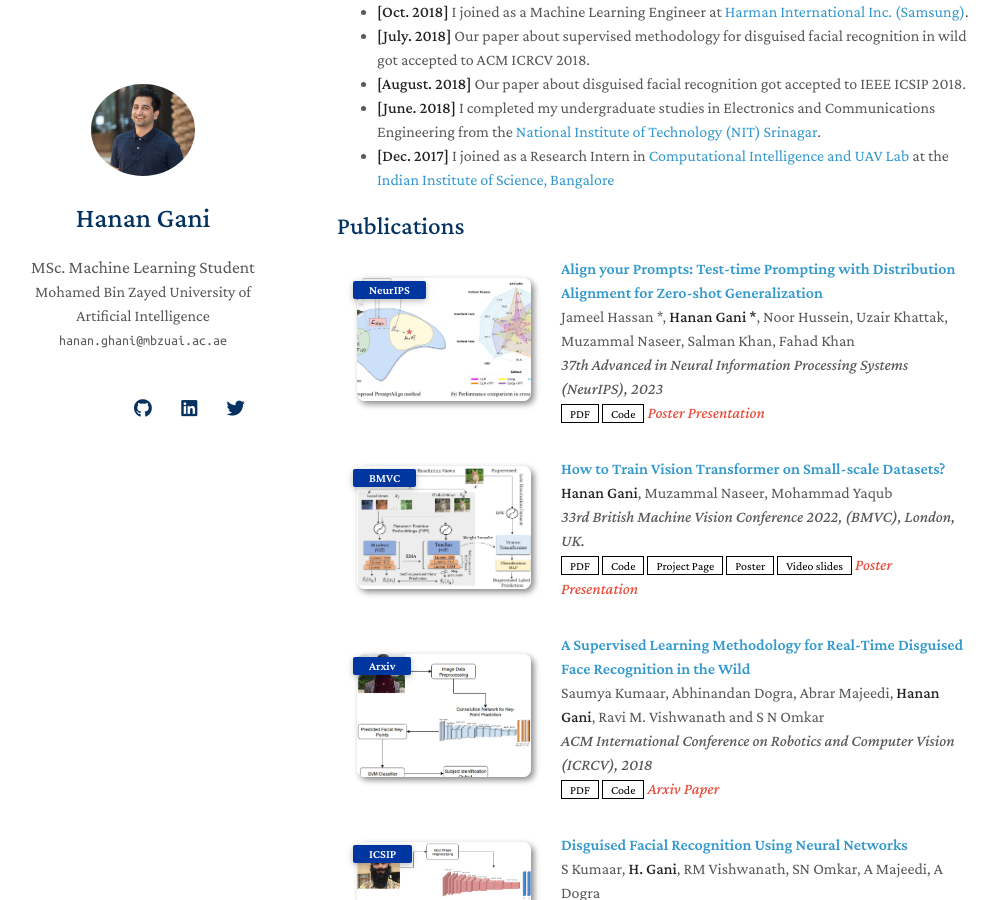
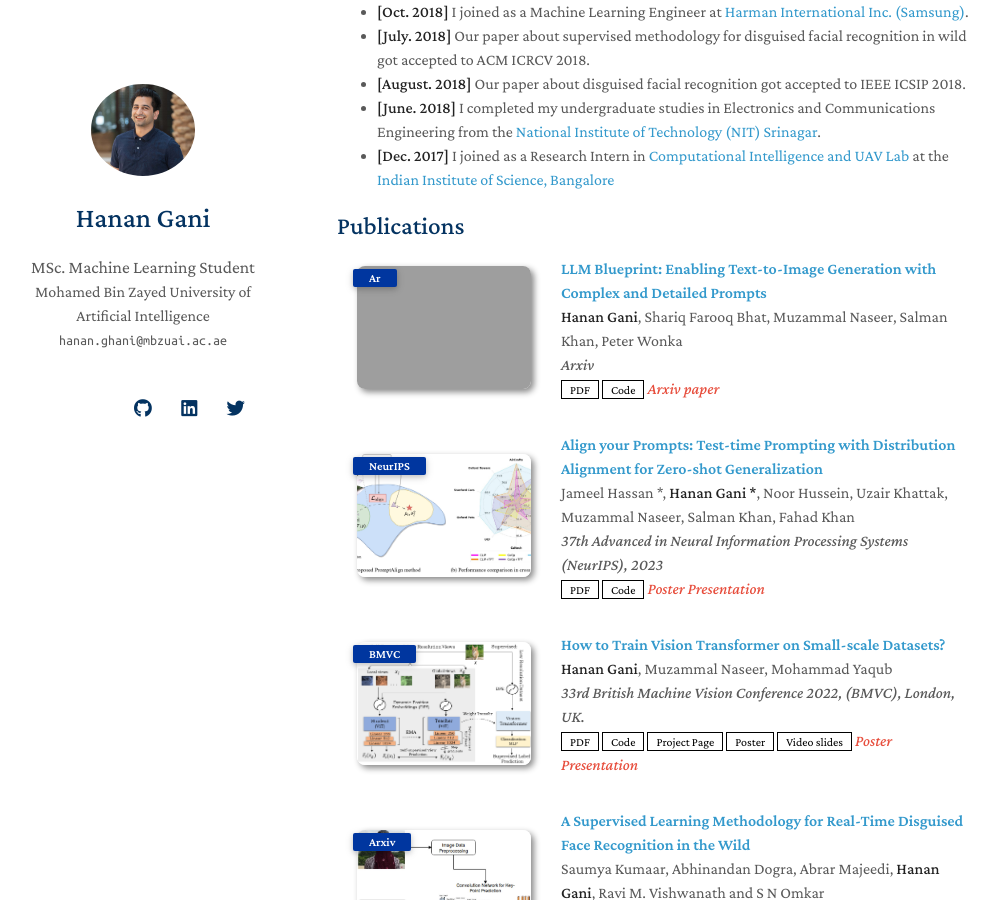
Before and after one commit to muhammadsaadkhankor/muhammadsaadkhankor.github.io, a Jekyll site: the page built from index.md, in a window 1280 px wide and 900 px high, scrolled down 806 px. Shown: the whole window, without its empty margins (133-1132 px from the left). Built offline with Jekyll 4.4.1, drawn with Linux system fonts in a browser that asks for light colours; nearby versions of some CDN libraries; a style sheet for code colours, icons or effects is not loaded; our own code applies the rules of GitHub Pages for plain Markdown files; grey boxes are pictures that could not be loaded.

Commit message:
Update publications.md

```diff
--- a/_includes/publications.md
+++ b/_includes/publications.md
@@ -2,6 +2,29 @@
 
 <div class="publications">
 <ol class="bibliography">
+
+<li>
+<div class="pub-row">
+
+  <div class="col-sm-3 abbr" style="position: relative;padding-right: 15px;padding-left: 15px;">
+    <img src="assets/img/iclr_main_figure_arxiv.png" class="teaser img-fluid z-depth-1">
+    <abbr class="badge">Ar</abbr>
+  </div>
+
+  <div class="col-sm-9" style="position: relative;width: 100%;padding-right: 15px;padding-left: 20px;">
+    <div class="title"><a href="https://openreview.net/forum?id=mNYF0IHbRy">LLM Blueprint: Enabling Text-to-Image Generation with Complex and Detailed Prompts </a></div>
+    <div class="author"><strong>Hanan Gani</strong>, Shariq Farooq Bhat, Muzammal Naseer, Salman Khan, Peter Wonka</div>
+    <div class="periodical"><em>Arxiv</em></div>
+    <div class="links">
+      <a href="https://openreview.net/group?id=ICLR.cc/2024/Conference" class="btn btn-sm z-depth-0" role="button" target="_blank" style="font-size:12px;">PDF</a>
+      <a href="https://github.com/hananshafi/llmblueprint/tree/main" class="btn btn-sm z-depth-0" role="button" target="_blank" style="font-size:12px;">Code</a>
+      <strong><i style="color:#e74d3c">Arxiv paper</i></strong>
+    </div>
+  </div>
+</div>
+</li>
+
+<br>
 
 <li>
 <div class="pub-row">
```
